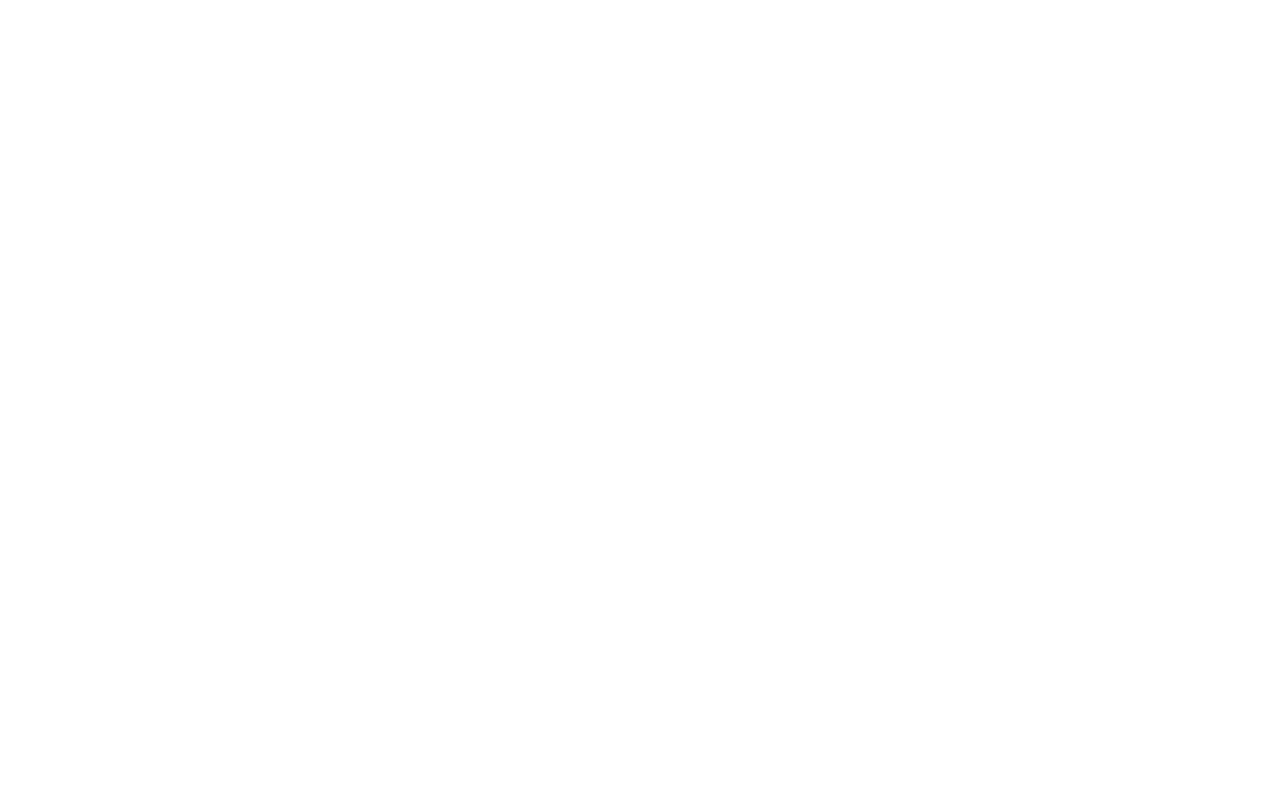
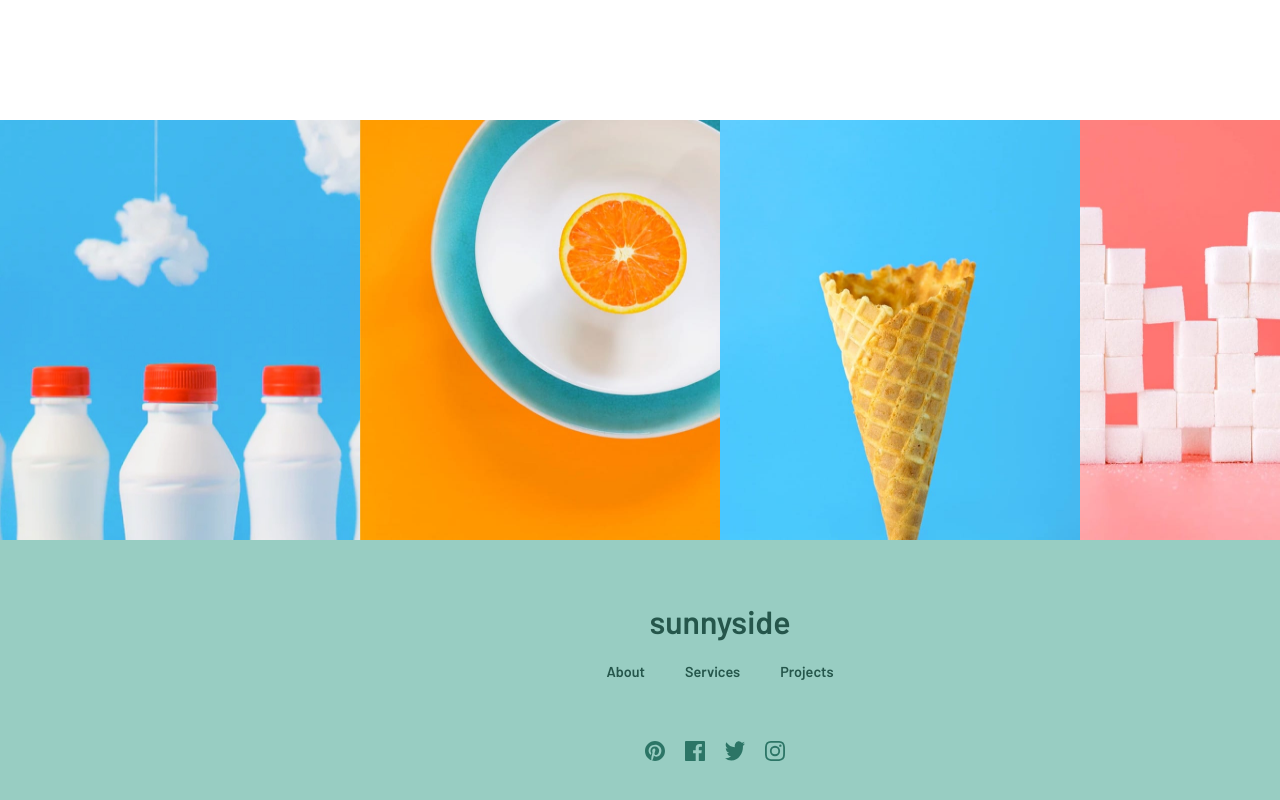
Before and after one commit to anasZabili/sunny_side_agency_challenge_FEM, a React (Create React App) app: page / in a window 1280 px wide. Shown: the part 3280-4080 px from the top of the page. Before the commit the page ends 3400 px from the top, so only its background shows below. Built offline with nearby package versions, Linux system fonts and the light colour scheme.

Commit message:
<Feat> footer final

```diff
--- a/src/components/Footer/index.js
+++ b/src/components/Footer/index.js
@@ -1,10 +1,82 @@
 import styled from "styled-components";
+import { Link } from "react-router-dom";
+import MilkImage from "../../images/desktop/image-gallery-milkbottles.jpg";
+import ConeImage from "../../images/desktop/image-gallery-cone.jpg";
+import SugarImage from "../../images/desktop/image-gallery-sugarcubes.jpg";
+import OrangeImage from "../../images/desktop/image-gallery-orange.jpg";
+import IconPinterest from "../../images/icon-pinterest.svg";
+import IconFacebook from "../../images/icon-facebook.svg";
+import IconTwitter from "../../images/icon-twitter.svg";
+import InconInstagram from "../../images/icon-instagram.svg";
 
 const Grid = styled.div`
   display: grid;
+  grid-template-columns: auto auto auto auto;
+  grid-template-rows: 60% 40%;
+  height: 700px;
 `;
+
+const Image = styled.img`
+  height: 100%;
+  width: 100%;
+`;
+
+const Icon = styled.img`
+  width: 20px;
+  height: 20px;
+  color: hsl(168, 34%, 70%);
+  margin: 60px 15px 15px 5px;
+`;
+
+const MentionView = styled.div`
+  grid-column: 1 / 5;
+  background: hsl(168, 34%, 70%);
+  width: 100%;
+  height: 100%;
+  color: hsl(167, 40%, 24%);
+  display: flex;
+  align-items: center;
+  justify-content: center;
+  flex-direction: column;
+`;
+
+const Title = styled.h1`
+  font-size: 2em;
+  /* color:  hsl(167, 40%, 24%) */
+  font-family: "Barlow", sans-serif;
+`;
+
+const StyledLink = styled(Link)`
+  font-size: 0.9em;
+  margin: 20px;
+  font-family: "barlow", sans-serif;
+  text-decoration: none;
+  color: hsl(167, 40%, 24%);
+`;
+
 const Footer = () => {
-  return <p>Hello world</p>;
+  return (
+    <Grid>
+      <Image src={MilkImage} />
+      <Image src={OrangeImage} />
+      <Image src={ConeImage} />
+      <Image src={SugarImage} />
+      <MentionView>
+        <Title>sunnyside</Title>
+        <div>
+          <StyledLink to="/">About</StyledLink>
+          <StyledLink to="/">Services</StyledLink>
+          <StyledLink to="/">Projects</StyledLink>
+        </div>
+        <div>
+          <Icon src={IconPinterest} />
+          <Icon src={IconFacebook} />
+          <Icon src={IconTwitter} />
+          <Icon src={InconInstagram} />
+        </div>
+      </MentionView>
+    </Grid>
+  );
 };
 
 export default Footer;
--- a/src/components/Home/index.js
+++ b/src/components/Home/index.js
@@ -9,6 +9,7 @@
 import EmilyImg from "../../images/image-emily.jpg";
 import JennieImg from "../../images/image-jennie.jpg";
 import ThomasImg from "../../images/image-thomas.jpg";
+import Footer from "../Footer";
 
 const Grid = styled.div`
   align-items: center;
@@ -82,6 +83,7 @@
           employeeName={"Jennie F."}
         />
       </TestimonialsView>
+      <Footer />
     </>
   );
 };
```
